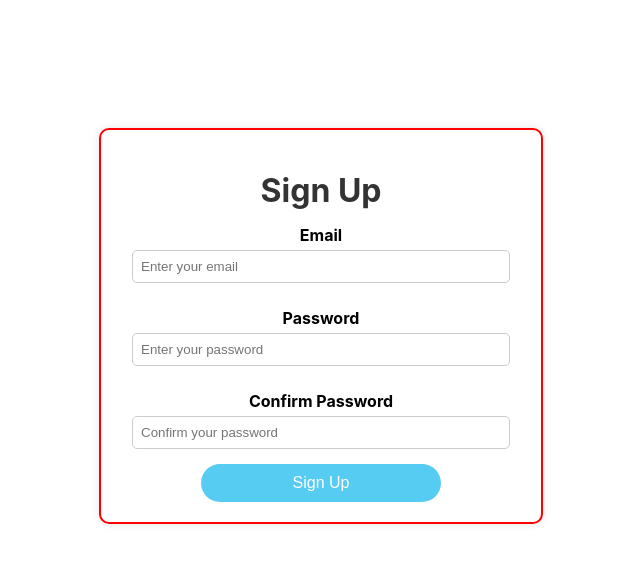
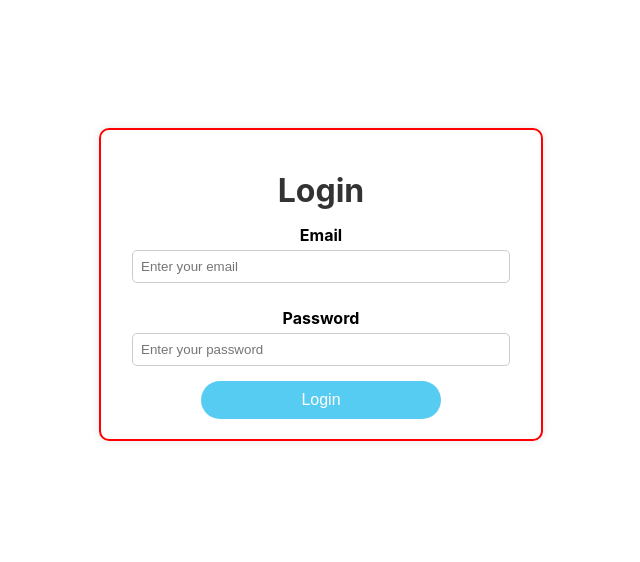
Before and after one commit to Sahil3M3/Expense-Tracker-Full-Stack, a React (Create React App) app in the folder Frontend/: page / in a window 1280 px wide. Shown: the top 562 px of the page, without its empty margins (319-959 px from the left). Built offline with nearby package versions, Linux system fonts and the light colour scheme.

Commit message:
Login Frontend and Backend Completed

```diff
--- a/Frontend/src/App.js
+++ b/Frontend/src/App.js
@@ -1,9 +1,11 @@
 import './App.css';
+import LoginForm from './components/LoginForm';
 import SignupForm from './components/SignupForm';
 
 function App() {
   return (
-    <SignupForm></SignupForm>
+    // <SignupForm></SignupForm>
+    <LoginForm/>
   );
 }
 
--- /dev/null
+++ b/Frontend/src/components/LoginForm.css
@@ -0,0 +1,44 @@
+.maindiv {
+    background-color: white;
+    border: 2px solid red;
+    padding: 20px;
+    max-width: 400px;
+    margin: 10% auto;
+    border-radius: 10px;
+    box-shadow: 0px 0px 10px rgba(0, 0, 0, 0.1);
+    text-align: center;
+}
+
+h1 {
+    margin-bottom: 15px;
+    color: #333;
+}
+
+label {
+    display: block;
+    margin: 10px 0 5px;
+    font-weight: bold;
+}
+
+input {
+    width: 90%;
+    padding: 8px;
+    margin-bottom: 15px;
+    border: 1px solid #ccc;
+    border-radius: 5px;
+}
+
+button {
+    background-color: #56ccf2;
+    width: 60%;
+    padding: 10px;
+    border-radius: 20px;
+    border: none;
+    color: white;
+    font-size: 16px;
+    cursor: pointer;
+}
+
+button:hover {
+    background-color: #2d9cdb;
+}
--- /dev/null
+++ b/Frontend/src/components/LoginForm.jsx
@@ -0,0 +1,78 @@
+import React, { useState } from 'react'
+
+const LoginForm = () => {
+ const [formData, setFormData] = useState({
+        email: "",
+        password: "",
+    });
+
+    const handleChange = (event) => {
+        const { id, value } = event.target;
+        setFormData(prevState => ({
+            ...prevState,
+            [id]: value
+        }));
+    };
+
+    const submitHandler = async(event) => {
+        event.preventDefault();
+
+try {
+    let response=await fetch("http://localhost:5000/user/login",{
+        method:"POST",
+        body:JSON.stringify({email:formData.email,
+            password:formData.password
+        }),
+        headers:{
+            "Content-Type":"application/json"
+        }
+    })
+    let data =await response.json();
+if(response.status===409)
+{
+    throw new Error(data.error)
+}
+    console.log(" Login ",data);
+
+
+
+} catch (error) {
+ alert(error)
+}
+
+    };
+
+    return (
+        <div className="maindiv">
+            <h1>Login</h1>
+            <form onSubmit={submitHandler}>
+                <label htmlFor='email'>Email</label>
+                <input
+                    type='email'
+                    id="email"
+                    value={formData.email}
+                    onChange={handleChange}
+                    placeholder='Enter your email'
+                    required
+                />
+
+                <label htmlFor='password'>Password</label>
+                <input
+                    type='password'
+                    id="password"
+                    value={formData.password}
+                    onChange={handleChange}
+                    placeholder='Enter your password'
+                    minLength={3}
+                    maxLength={15}
+                    required
+                />
+
+
+                <button type='submit'>Login</button>
+            </form>
+        </div>
+    );
+}
+
+export default LoginForm
```
Also changed, not shown: Frontend/src/components/SignupForm.jsx (renamed from Frontend/src/components/SignupForm.js), 2 other files (tests, documents, lock files or other folders).
